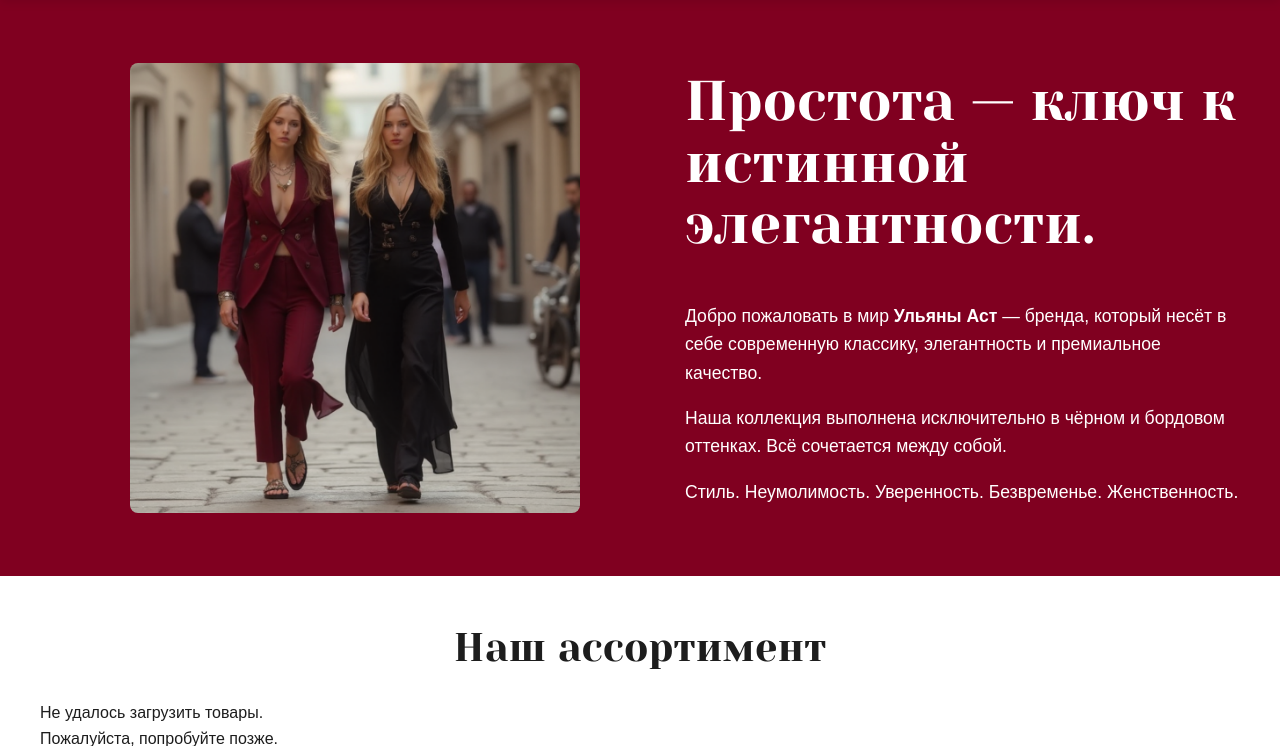
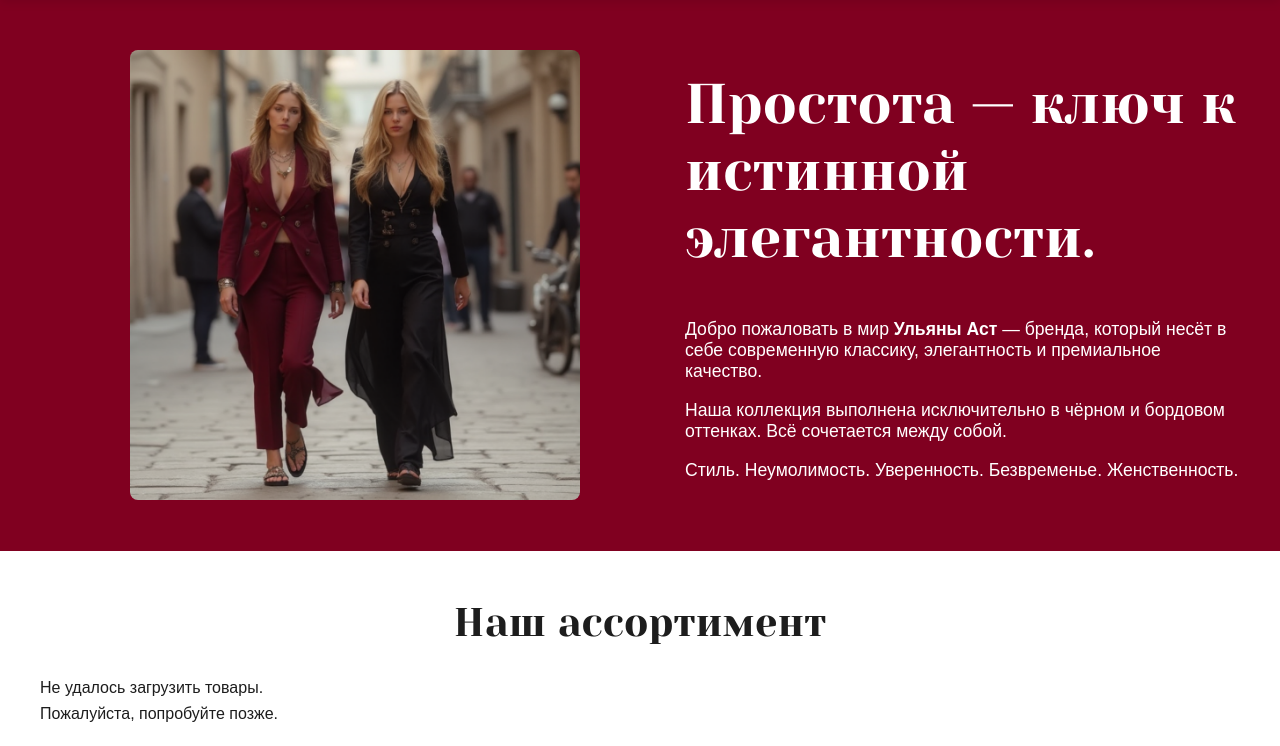
Before and after one commit to ulyanaast/web-shop-2025, a Flask app: page / in a window 1280 px wide. Shown: the part 88-834 px from the top of the page. Run offline with Flask 3, Linux system fonts and the light colour scheme.

Commit message:
Update style.css

```diff
--- a/frontend/static/css/style.css
+++ b/frontend/static/css/style.css
@@ -122,13 +122,13 @@ body {
     font-family: 'Yeseva One', serif;
     font-weight: normal;
     font-size: 3.5rem;
-    line-height: 1.1;
+    line-height: 1.2;
     margin-bottom: 0 0 7px 0; /* сверху | справа | снизу | слева */
 }
 
 .promo-text p {
     margin-bottom: 15px;
-    line-height: 1.6;
+    line-height: 1.2;
     font-size: 1.1rem;
 }
 
```
